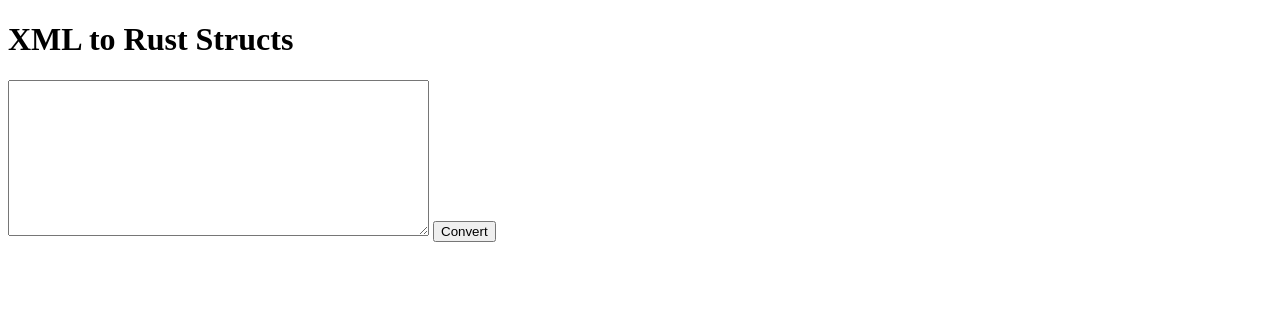
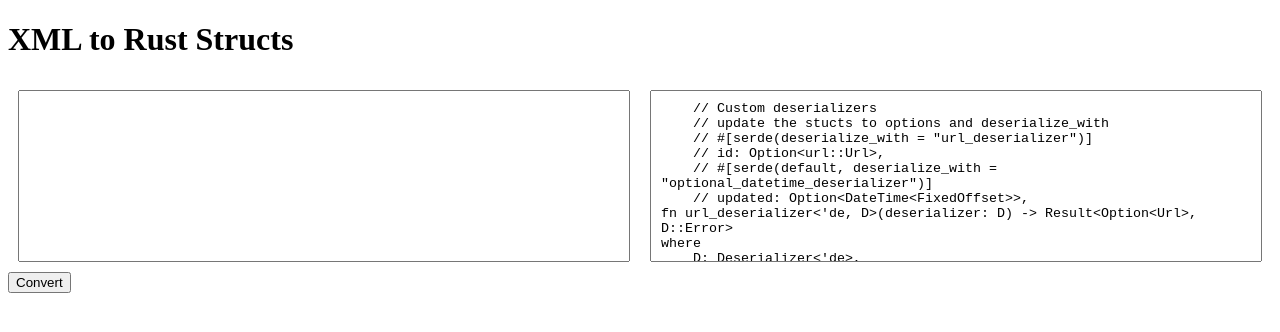
Before and after one commit to sbeckeriv/to_serde, a website: page index.html in a window 1280 px wide. Drawn offline with Linux system fonts and the light colour scheme.

Commit message:
Update index.html

```diff
--- a/index.html
+++ b/index.html
@@ -4,11 +4,52 @@
 <head>
     <meta charset="utf-8">
     <title>to Rust Structs</title>
+    <style>
+    .container {
+      display: flex;
+    }
+
+    .textarea {
+      flex: 1;
+      margin: 10px;
+      padding: 10px;
+      resize: none;
+    }
+  </style>
 </head>
 
 <body>
     <h1>XML to Rust Structs</h1>
-    <textarea id="xmlInput" rows="10" cols="50"></textarea>
+    <div class="container">
+    <textarea id="xmlInput" class="textarea" rows="10" cols="50"></textarea>
+    <textarea class="textarea">
+    // Custom deserializers
+    // update the stucts to options and deserialize_with
+    // #[serde(deserialize_with = "url_deserializer")]
+    // id: Option<url::Url>,
+    // #[serde(default, deserialize_with = "optional_datetime_deserializer")]
+    // updated: Option<DateTime<FixedOffset>>,
+fn url_deserializer<'de, D>(deserializer: D) -> Result<Option<Url>, D::Error>
+where
+    D: Deserializer<'de>,
+{
+    let s: Option<String> = Option::deserialize(deserializer)?;
+    s.map(|string| Url::parse(&string).map_err(serde::de::Error::custom))
+        .transpose()
+}
+
+// Update to match the the date time generated
+fn optional_datetime_deserializer<'de, D>(
+    deserializer: D,
+) -> Result<Option<DateTime<FixedOffset>>, D::Error>
+where
+    D: Deserializer<'de>,
+{
+    let s: Option<String> = Option::deserialize(deserializer)?;
+    s.map(|string| DateTime::parse_from_rfc3339(&string).map_err(serde::de::Error::custom))
+        .transpose()
+}</textarea>
+    </div>
     <button id="convertButton">Convert</button>
     <pre id="rustOutput"></pre>
 
```
